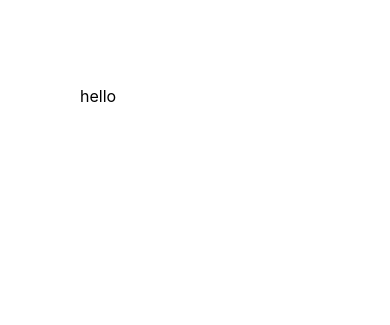
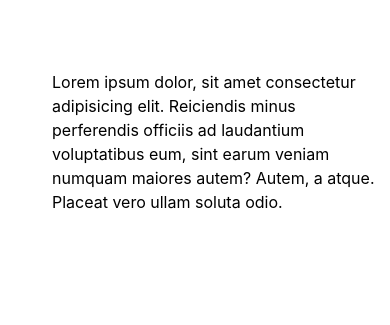
Before and after one commit to thucne/vip-nextjs, a Next.js app: page / in a window 390 px wide. Shown: the part 211-536 px from the top of the page. Built offline with nearby package versions, Linux system fonts and the light colour scheme; no server answers.

Commit message:
capitalize error

```diff
--- a/components/dashboard/WordsVerticalList.jsx
+++ b/components/dashboard/WordsVerticalList.jsx
@@ -9,12 +9,12 @@ import NewWords from './NewWords';
  const WordsVerticalList = (props) => {
   return(
     <div className='flex flex-col h-full ml-10'>
-        <div className='flex basis-1/2'>
+        <div className='flex w-full basis-1/2'>
             <NewWords/>
         </div>
 
         <div className='flex basis-1/2'>
-            hello
+            Lorem ipsum dolor, sit amet consectetur adipisicing elit. Reiciendis minus perferendis officiis ad laudantium voluptatibus eum, sint earum veniam numquam maiores autem? Autem, a atque. Placeat vero ullam soluta odio.
         </div>
     </div>
    )
--- a/components/dashboard/index.jsx
+++ b/components/dashboard/index.jsx
@@ -8,12 +8,12 @@ import WordsVerticalList from "./WordsVerticalList";
 
 const Dashboard = (props) => {
   return (
-    <div className="flex flex-col md:flex-row p-10 h-screen">
+    <div className="flex flex-col md:flex-row p-3 md:p-10 h-screen">
       <div className="flex flex-col w-full md:basis-1/2 md:border-r-[1px] md:border-r-gray-300 h-full">
             <WordsVerticalList/>
       </div>
 
-      <div className="flex flex-colw-full  md:basis-1/2 h-full">
+      <div className="flex flex-col w-full  md:basis-1/2 h-full">
 
       </div>
     </div>
```
